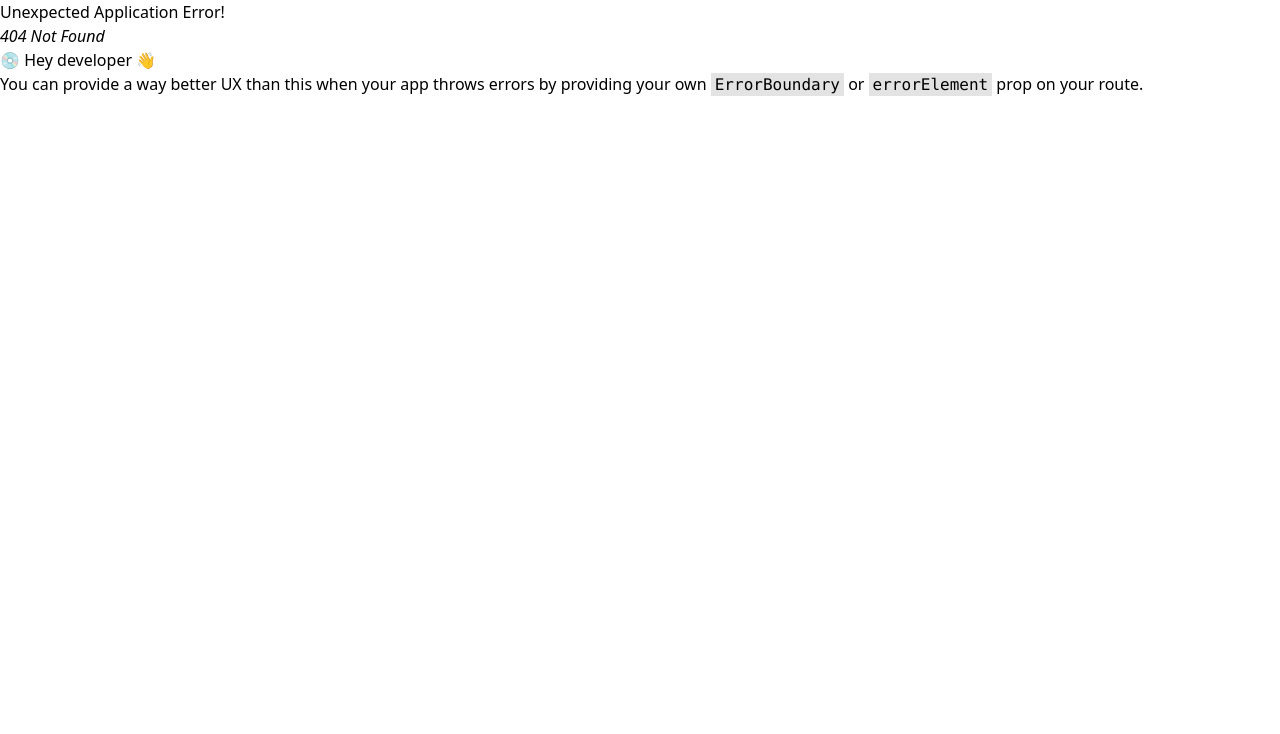
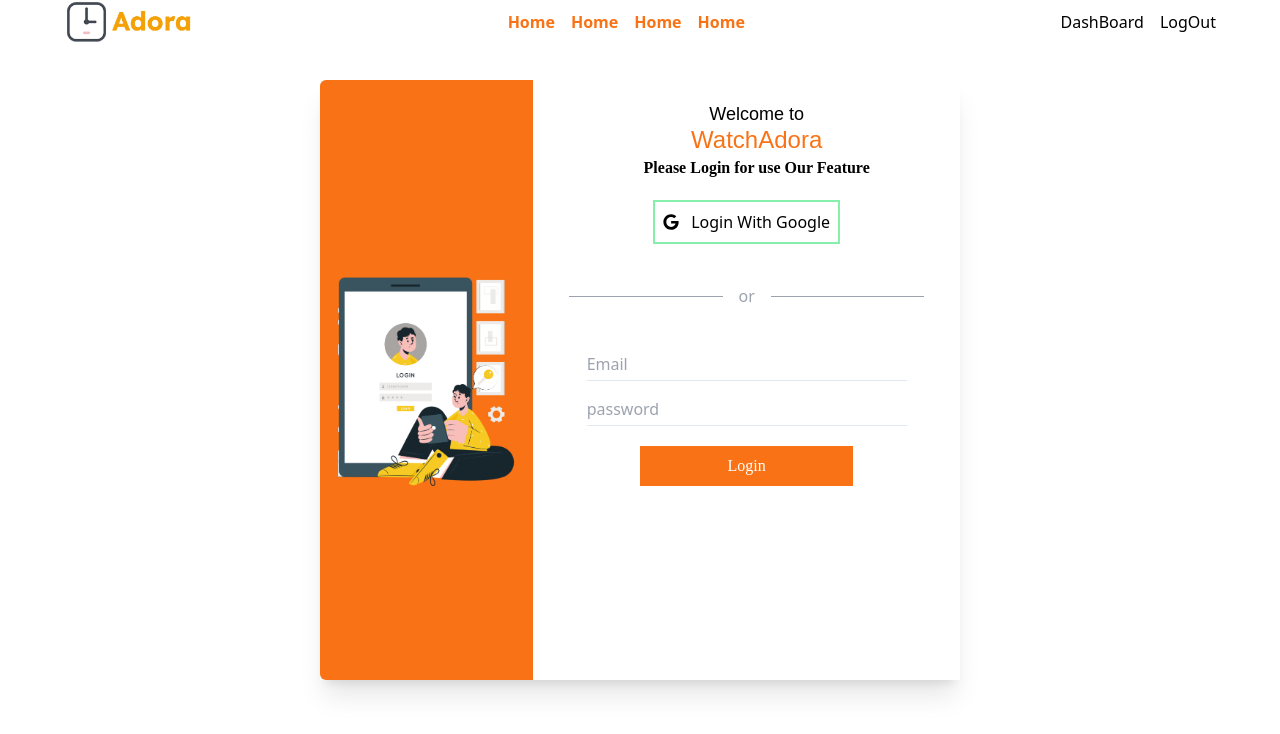
Before and after one commit to motochowdhury/WatchAdora-client, a React (Create React App) app: page /login in a window 1280 px wide. Before the commit this address had no page. Shown: the top 734 px of the page. Built offline with nearby package versions, Linux system fonts and the light colour scheme.

Commit message:
Login Page Desing Done

```diff
--- a/src/App.js
+++ b/src/App.js
@@ -3,7 +3,11 @@ import "./App.css";
 import { router } from "./routes/router";
 
 function App() {
-  return <RouterProvider router={router} />;
+  return (
+    <div className="dark:bg-slate-700">
+      <RouterProvider router={router} />
+    </div>
+  );
 }
 
 export default App;
--- /dev/null
+++ b/src/pages/Auth/Login.jsx
@@ -0,0 +1,61 @@
+import React from "react";
+import loginImg from "../../assets/login img@3x.png";
+import { FaGoogle } from "react-icons/fa";
+
+const Login = () => {
+  return (
+    <div className="py-20">
+      <div className="lg:w-1/2 w-10/12 shadow-xl mx-auto lg:flex h-[600px]">
+        <div className="bg-orange-500 w-1/2 hidden lg:flex items-center justify-center rounded-l-md">
+          <img src={loginImg} className="w-10/12" alt="" />
+        </div>
+        <div className="rounded-md lg:rounded-r-md rounded-md dark:bg-white/25 w-full lg:my-0 my-10 h-full">
+          <div className="ml-5 text-center py-5">
+            <h2 className="font-poppins text-lg dark:text-white ">
+              Welcome to
+              <br />
+              <span className="text-orange-500 text-2xl leading-3">
+                WatchAdora
+              </span>
+            </h2>
+            <p className="font-roboto font-semibold dark:text-white">
+              Please Login for use Our Feature
+            </p>
+          </div>
+          <div className="flex justify-center space-x-2 mb-5">
+            <button className="btn border-2 border-green-300 hover:bg-green-300 dark:bg-white/20 py-2 px-2 flex items-center dark:text-white dark:hover:bg-green-300">
+              <FaGoogle className="mr-3" /> Login With Google
+            </button>
+          </div>
+
+          <div className="relative w-10/12 mx-auto flex py-5 items-center">
+            <div className="flex-grow border-t border-gray-400"></div>
+            <span className="flex-shrink mx-4 text-gray-400">or</span>
+            <div className="flex-grow border-t border-gray-400"></div>
+          </div>
+          <form>
+            <div className="w-10/12 lg:w-9/12 dark:text-white mx-auto space-y-3 my-5">
+              <input
+                className="w-full border-b border-slate-200 bg-transparent outline-none py-1"
+                type="email"
+                placeholder="Email"
+              />
+              <input
+                className="w-full border-b border-slate-200 bg-transparent outline-none py-1"
+                type="text"
+                placeholder="password"
+              />
+            </div>
+          </form>
+          <div className="flex justify-center my-5">
+            <button className="btn bg-orange-500 hover:bg-orange-400 w-1/2 text-white font-roboto py-2">
+              Login
+            </button>
+          </div>
+        </div>
+      </div>
+    </div>
+  );
+};
+
+export default Login;
--- /dev/null
+++ b/src/pages/Auth/Register.jsx
@@ -0,0 +1,7 @@
+import React from "react";
+
+const Register = () => {
+  return <div></div>;
+};
+
+export default Register;
--- a/src/pages/shared/header/Header.jsx
+++ b/src/pages/shared/header/Header.jsx
@@ -14,7 +14,7 @@ const Header = () => {
         <button className="lg:hidden" onClick={() => setOpen(!isOpen)}>
           <CgMenuMotion />
         </button>
-        <div className="lg:flex lg:flex-row space-x-4 hidden text-white font-semibold">
+        <div className="lg:flex lg:flex-row space-x-4 hidden text-orange-500 font-semibold">
           <Link to="/">Home</Link>
           <Link to="/">Home</Link>
           <Link to="/">Home</Link>
--- a/src/routes/router.jsx
+++ b/src/routes/router.jsx
@@ -1,5 +1,6 @@
 import { createBrowserRouter } from "react-router-dom";
 import Main from "../layouts/Main";
+import Login from "../pages/Auth/Login";
 import Home from "../pages/home/Home";
 
 export const router = createBrowserRouter([
@@ -16,6 +17,10 @@ export const router = createBrowserRouter([
         path: "/home",
         element: <Home />,
       },
+      {
+        path: "/login",
+        element: <Login />,
+      },
     ],
   },
 ]);
```
Also changed, not shown: src/assets/login img@3x.png (added).
